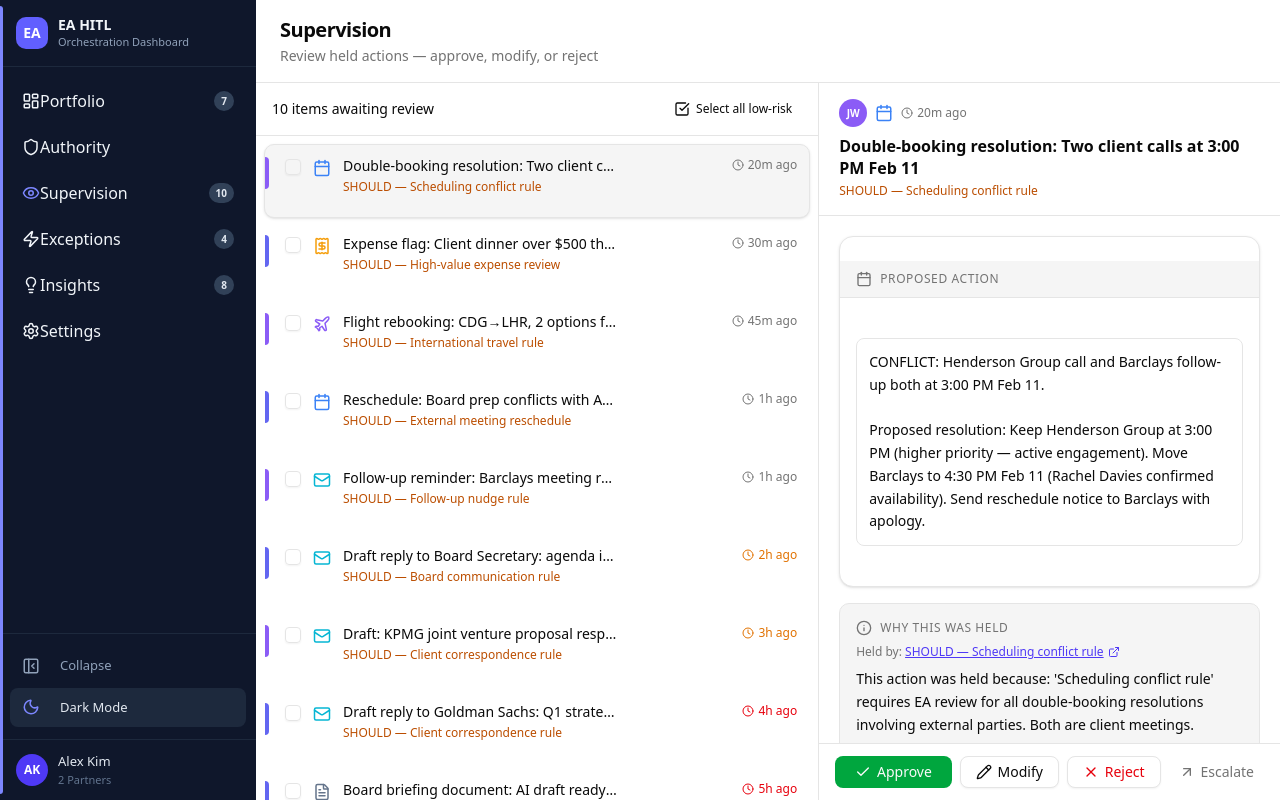
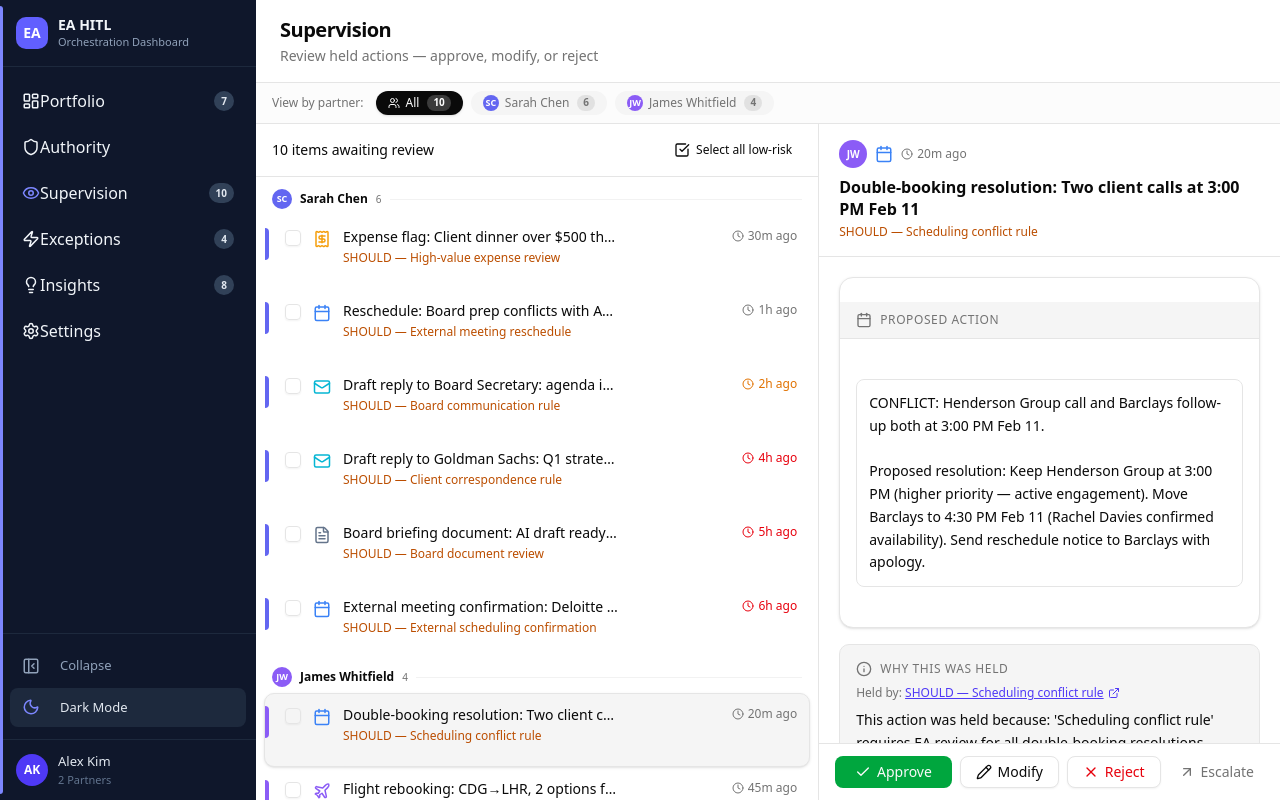
Before and after one commit to dhruvagmck/EADash, a React (Vite) app: page /supervision in a window 1280 px wide. Built offline with nearby package versions, Linux system fonts and the light colour scheme.

Commit message:
Add partner filtering to supervision queue

```diff
--- /dev/null
+++ b/src/components/supervision/PartnerFilterBar.tsx
@@ -0,0 +1,97 @@
+import type { Partner } from "@/data/types"
+import { cn } from "@/lib/utils"
+import { Users } from "lucide-react"
+
+interface PartnerFilterBarProps {
+  partners: Partner[]
+  selectedPartnerId: string | null
+  onSelectPartner: (partnerId: string | null) => void
+  partnerCounts: Record<string, number>
+  totalCount: number
+}
+
+export default function PartnerFilterBar({
+  partners,
+  selectedPartnerId,
+  onSelectPartner,
+  partnerCounts,
+  totalCount,
+}: PartnerFilterBarProps) {
+  return (
+    <div className="flex shrink-0 items-center gap-2 border-b bg-muted/30 px-4 py-2">
+      <span className="mr-1 text-xs font-medium text-muted-foreground">
+        View by partner:
+      </span>
+
+      {/* All partners pill */}
+      <button
+        onClick={() => onSelectPartner(null)}
+        className={cn(
+          "inline-flex items-center gap-1.5 rounded-full px-3 py-1 text-xs font-medium transition-colors",
+          selectedPartnerId === null
+            ? "bg-foreground text-background shadow-sm"
+            : "bg-muted text-muted-foreground hover:bg-muted/80 hover:text-foreground"
+        )}
+      >
+        <Users className="h-3 w-3" />
+        All
+        <span
+          className={cn(
+            "ml-0.5 rounded-full px-1.5 py-px text-[10px] font-semibold tabular-nums",
+            selectedPartnerId === null
+              ? "bg-background/20 text-background"
+              : "bg-muted-foreground/15 text-muted-foreground"
+          )}
+        >
+          {totalCount}
+        </span>
+      </button>
+
+      {/* Individual partner pills */}
+      {partners.map((partner) => {
+        const count = partnerCounts[partner.id] || 0
+        const isActive = selectedPartnerId === partner.id
+
+        return (
+          <button
+            key={partner.id}
+            onClick={() => onSelectPartner(partner.id)}
+            className={cn(
+              "inline-flex items-center gap-1.5 rounded-full px-3 py-1 text-xs font-medium transition-colors",
+              isActive
+                ? "shadow-sm text-white"
+                : "bg-muted text-muted-foreground hover:bg-muted/80 hover:text-foreground"
+            )}
+            style={
+              isActive
+                ? { backgroundColor: partner.colorAccent }
+                : undefined
+            }
+          >
+            {/* Mini avatar */}
+            <span
+              className={cn(
+                "flex h-4 w-4 items-center justify-center rounded-full text-[9px] font-bold text-white",
+                isActive && "ring-1 ring-white/30"
+              )}
+              style={{ backgroundColor: isActive ? "rgba(255,255,255,0.25)" : partner.colorAccent }}
+            >
+              {partner.initials}
+            </span>
+            {partner.name}
+            <span
+              className={cn(
+                "ml-0.5 rounded-full px-1.5 py-px text-[10px] font-semibold tabular-nums",
+                isActive
+                  ? "bg-white/20 text-white"
+                  : "bg-muted-foreground/15 text-muted-foreground"
+              )}
+            >
+              {count}
+            </span>
+          </button>
+        )
+      })}
+    </div>
+  )
+}
--- a/src/components/supervision/QueueList.tsx
+++ b/src/components/supervision/QueueList.tsx
@@ -1,4 +1,6 @@
+import { useMemo } from "react"
 import type { SupervisionItem } from "@/data/types"
+import { partners } from "@/data/partners"
 import QueueCard from "./QueueCard"
 import { Button } from "@/components/ui/button"
 import { CheckSquare } from "lucide-react"
@@ -8,6 +10,8 @@ interface QueueListProps {
   selectedId: string | null
   onSelect: (id: string) => void
   onApprove?: (id: string) => void
+  /** null = showing all partners (grouped), string = single partner view */
+  selectedPartnerId?: string | null
 }
 
 export default function QueueList({
@@ -15,7 +19,21 @@ export default function QueueList({
   selectedId,
   onSelect,
   onApprove,
+  selectedPartnerId = null,
 }: QueueListProps) {
+  // Group items by partner when viewing all
+  const groupedItems = useMemo(() => {
+    if (selectedPartnerId) return null // not needed for single-partner view
+    const groups: { partner: (typeof partners)[number]; items: SupervisionItem[] }[] = []
+    for (const partner of partners) {
+      const partnerItems = items.filter((i) => i.partnerId === partner.id)
+      if (partnerItems.length > 0) {
+        groups.push({ partner, items: partnerItems })
+      }
+    }
+    return groups
+  }, [items, selectedPartnerId])
+
   return (
     <div className="flex min-h-0 flex-1 flex-col border-r">
       {/* Batch controls */}
@@ -32,7 +50,39 @@ export default function QueueList({
       {/* Scrollable list */}
       <div className="min-h-0 flex-1 overflow-y-auto">
         <div className="space-y-1 p-2">
-          {items.map((item) => (
+          {/* Grouped view (all partners) */}
+          {groupedItems
+            ? groupedItems.map(({ partner, items: partnerItems }) => (
+                <div key={partner.id}>
+                  {/* Partner group header */}
+                  <div className="flex items-center gap-2 px-2 pt-3 pb-1.5 first:pt-1">
+                    <span
+                      className="flex h-5 w-5 items-center justify-center rounded-full text-[9px] font-bold text-white"
+                      style={{ backgroundColor: partner.colorAccent }}
+                    >
+                      {partner.initials}
+                    </span>
+                    <span className="text-xs font-semibold text-foreground">
+                      {partner.name}
+                    </span>
+                    <span className="text-[10px] tabular-nums text-muted-foreground">
+                      {partnerItems.length}
+                    </span>
+                    <div className="flex-1 border-t border-border/50" />
+                  </div>
+                  {partnerItems.map((item) => (
+                    <QueueCard
+                      key={item.id}
+                      item={item}
+                      isSelected={item.id === selectedId}
+                      onClick={() => onSelect(item.id)}
+                      onApprove={() => onApprove?.(item.id)}
+                    />
+                  ))}
+                </div>
+              ))
+            : /* Flat view (single partner) */
+              items.map((item) => (
                 <QueueCard
                   key={item.id}
                   item={item}
--- a/src/pages/SupervisionQueue.tsx
+++ b/src/pages/SupervisionQueue.tsx
@@ -2,15 +2,22 @@ import { useState, useMemo, useEffect, useCallback } from "react"
 import PageHeader from "@/components/layout/PageHeader"
 import QueueList from "@/components/supervision/QueueList"
 import SupervisionDetailPanel from "@/components/supervision/SupervisionDetailPanel"
+import PartnerFilterBar from "@/components/supervision/PartnerFilterBar"
 import {
   useDashboardState,
   useDashboardActions,
 } from "@/store/DashboardContext"
+import { partners } from "@/data/partners"
 import { toast } from "sonner"
 
 export default function SupervisionQueue() {
   const { supervisionItems } = useDashboardState()
   const { approveSupervision, rejectSupervision } = useDashboardActions()
+
+  // Partner filter: null = all partners
+  const [selectedPartnerId, setSelectedPartnerId] = useState<string | null>(
+    null
+  )
 
   // Sort items by time-sensitivity (most urgent = lowest minutesAgo first)
   const sortedItems = useMemo(
@@ -18,57 +25,75 @@ export default function SupervisionQueue() {
     [supervisionItems]
   )
 
-  const [selectedId, setSelectedId] = useState<string | null>(
-    sortedItems[0]?.id ?? null
+  // Filter by selected partner
+  const filteredItems = useMemo(
+    () =>
+      selectedPartnerId
+        ? sortedItems.filter((i) => i.partnerId === selectedPartnerId)
+        : sortedItems,
+    [sortedItems, selectedPartnerId]
   )
 
-  // Auto-select first item if selected was removed
+  // Count items per partner for the filter bar badges
+  const partnerCounts = useMemo(() => {
+    const counts: Record<string, number> = {}
+    for (const item of sortedItems) {
+      counts[item.partnerId] = (counts[item.partnerId] || 0) + 1
+    }
+    return counts
+  }, [sortedItems])
+
+  const [selectedId, setSelectedId] = useState<string | null>(
+    filteredItems[0]?.id ?? null
+  )
+
+  // Auto-select first item if selected was removed or filtered out
   useEffect(() => {
-    if (selectedId && !sortedItems.find((i) => i.id === selectedId)) {
-      setSelectedId(sortedItems[0]?.id ?? null)
+    if (selectedId && !filteredItems.find((i) => i.id === selectedId)) {
+      setSelectedId(filteredItems[0]?.id ?? null)
     }
-  }, [sortedItems, selectedId])
+  }, [filteredItems, selectedId])
 
-  const selectedItem = sortedItems.find((i) => i.id === selectedId) ?? null
-  const selectedIndex = sortedItems.findIndex((i) => i.id === selectedId)
+  const selectedItem = filteredItems.find((i) => i.id === selectedId) ?? null
+  const selectedIndex = filteredItems.findIndex((i) => i.id === selectedId)
 
   const selectNext = useCallback(() => {
-    if (selectedIndex < sortedItems.length - 1) {
-      setSelectedId(sortedItems[selectedIndex + 1].id)
+    if (selectedIndex < filteredItems.length - 1) {
+      setSelectedId(filteredItems[selectedIndex + 1].id)
     }
-  }, [selectedIndex, sortedItems])
+  }, [selectedIndex, filteredItems])
 
   const handleApprove = useCallback(
     (id: string) => {
-      const item = sortedItems.find((i) => i.id === id)
+      const item = filteredItems.find((i) => i.id === id)
       approveSupervision(id)
       toast.success("Approved", {
         description: item?.title ?? "Action approved and sent for execution.",
       })
     },
-    [approveSupervision, sortedItems]
+    [approveSupervision, filteredItems]
   )
 
   const handleReject = useCallback(
     (id: string) => {
-      const item = sortedItems.find((i) => i.id === id)
+      const item = filteredItems.find((i) => i.id === id)
       rejectSupervision(id)
       toast.error("Rejected", {
         description: item?.title ?? "Action rejected.",
       })
     },
-    [rejectSupervision, sortedItems]
+    [rejectSupervision, filteredItems]
   )
 
   const handleEscalate = useCallback(
     (id: string) => {
-      const item = sortedItems.find((i) => i.id === id)
+      const item = filteredItems.find((i) => i.id === id)
       rejectSupervision(id) // remove from queue
       toast.info("Escalated", {
         description: `${item?.title ?? "Item"} — escalated to Partner.`,
       })
     },
-    [rejectSupervision, sortedItems]
+    [rejectSupervision, filteredItems]
   )
 
   // Keyboard shortcuts
@@ -87,7 +112,7 @@ export default function SupervisionQueue() {
         case "P":
           e.preventDefault()
           if (selectedIndex > 0) {
-            setSelectedId(sortedItems[selectedIndex - 1].id)
+            setSelectedId(filteredItems[selectedIndex - 1].id)
           }
           break
         case "Enter":
@@ -108,7 +133,7 @@ export default function SupervisionQueue() {
     },
     [
       selectedIndex,
-      sortedItems,
+      filteredItems,
       selectedItem,
       selectNext,
       handleApprove,
@@ -129,15 +154,25 @@ export default function SupervisionQueue() {
         subtitle="Review held actions — approve, modify, or reject"
       />
 
+      {/* Partner filter bar */}
+      <PartnerFilterBar
+        partners={partners}
+        selectedPartnerId={selectedPartnerId}
+        onSelectPartner={setSelectedPartnerId}
+        partnerCounts={partnerCounts}
+        totalCount={sortedItems.length}
+      />
+
       <div className="relative min-h-0 flex-1">
         <div className="absolute inset-0 flex">
           {/* Left: Queue list */}
           <div className="flex min-w-0 flex-[55] flex-col">
             <QueueList
-              items={sortedItems}
+              items={filteredItems}
               selectedId={selectedId}
               onSelect={setSelectedId}
               onApprove={handleApprove}
+              selectedPartnerId={selectedPartnerId}
             />
           </div>
 
```
Lines whose indentation alone changed are shown as unchanged.
